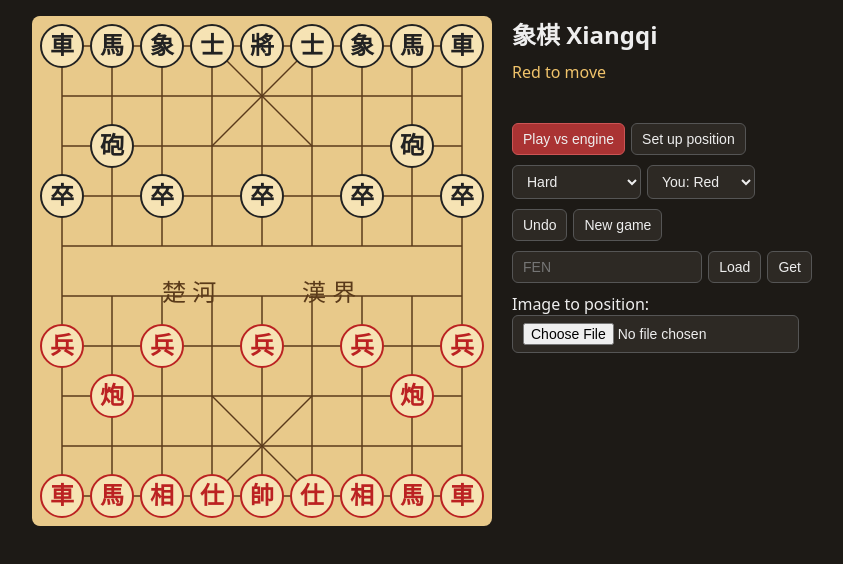
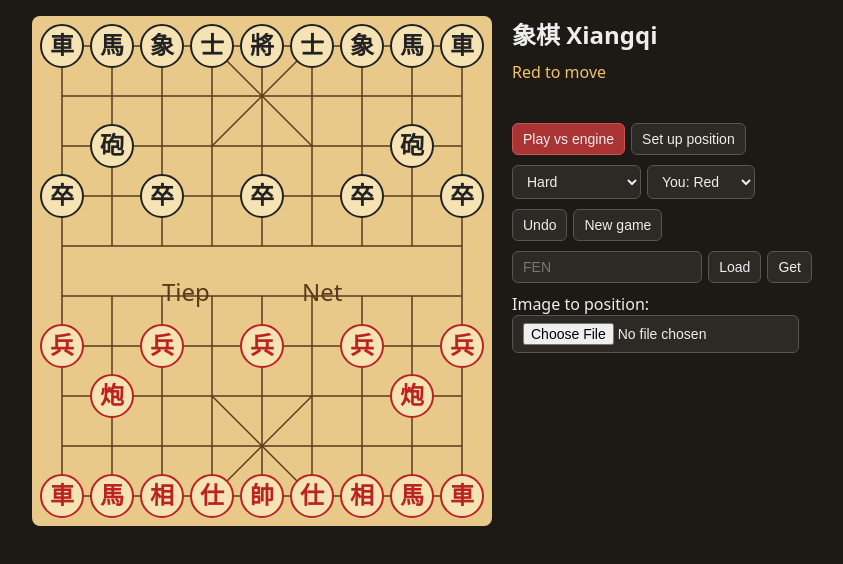
Before and after one commit to tiepnvbn/xiangqi-app, a React (Vite) app: page / in a window 1280 px wide. Shown: the top 564 px of the page, without its empty margins (218-1061 px from the left). Built offline with nearby package versions, Linux system fonts and the light colour scheme.

Commit message:
rename chinese word to me

```diff
--- a/src/App.jsx
+++ b/src/App.jsx
@@ -67,7 +67,7 @@ export default function App(){
   return <div className="wrap">
     <svg viewBox="0 0 460 510" width="460">
       {lines.map((l,i)=><line key={i} x1={l[0]} y1={l[1]} x2={l[2]} y2={l[3]} stroke="#5a3a1a" strokeWidth="1.5"/>)}
-      <text x="130" y="285" fontSize="24" fill="#5a3a1a">楚 河</text><text x="270" y="285" fontSize="24" fill="#5a3a1a">漢 界</text>
+      <text x="130" y="285" fontSize="24" fill="#5a3a1a">Tiep</text><text x="270" y="285" fontSize="24" fill="#5a3a1a">Net</text>
       {last&&<><circle cx={X(last[0]%9)} cy={Y(last[0]/9|0)} r="22" fill="none" stroke="#c9a000" strokeWidth="3" strokeDasharray="5 4"/>
         <circle cx={X(last[1]%9)} cy={Y(last[1]/9|0)} r="27" fill="rgba(255,214,0,.35)" stroke="#e6b800" strokeWidth="3"/></>}
       {atk.map(i=><circle key={'a'+i} cx={X(i%9)} cy={Y(i/9|0)} r="26" fill="none" stroke="#e53935" strokeWidth="3" strokeDasharray="4 3"/>)}
```
